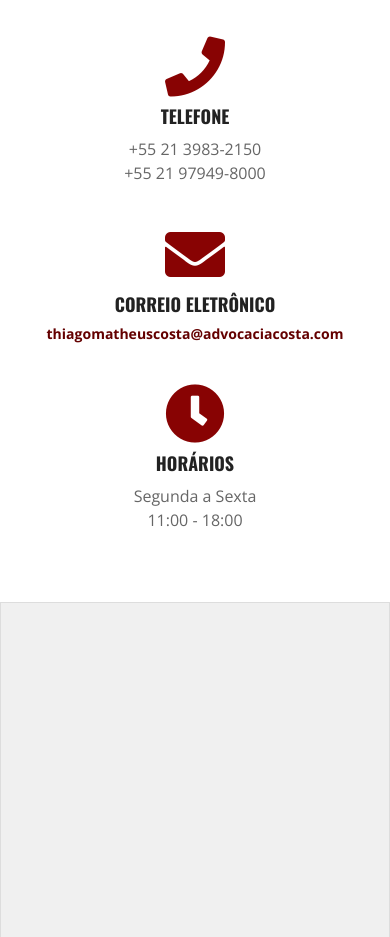
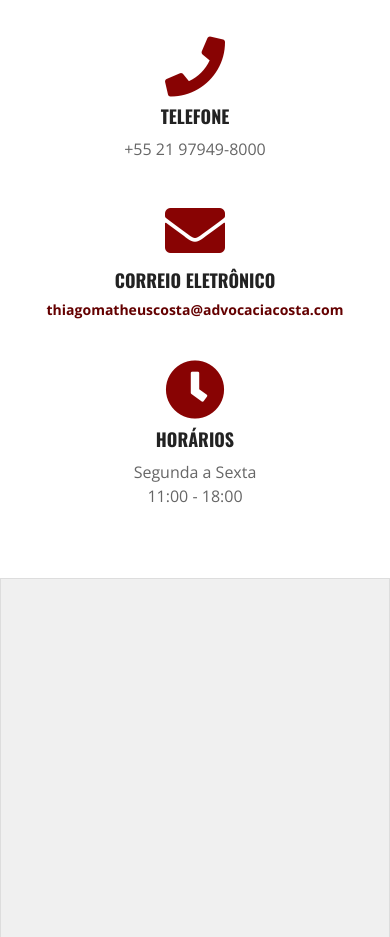
Before and after one commit to thiagomatheuscosta/thiagomatheuscosta.github.io, a plain HTML site: page index.html in a window 390 px wide. Shown: the part 8361-9298 px from the top of the page. Drawn offline with nearby package versions, Linux system fonts and the light colour scheme; some packages are replaced by stand-ins of ours.

Commit message:
fix: contact section phone number(s)

```diff
--- a/index.html
+++ b/index.html
@@ -404,10 +404,7 @@
 						<div class="col-xs-6 col-sm-6 col-md-3 contact-info text-center triggerAnimation animated" data-animate="bounceIn">
 							<i class="fa fa-phone"></i>
 							<h4 class="contact_title">Telefone</h4>
-							<p class="contact_description">
-								+55 21 3983-2150<br />
-								+55 21 97949-8000
-							</p>
+							<p class="contact_description">+55 21 97949-8000</p>
 						</div>
 						<div class="col-xs-6 col-sm-6 col-md-3 contact-info text-center triggerAnimation animated" data-animate="bounceIn">
 							<i class="fa fa-envelope"></i>
```
